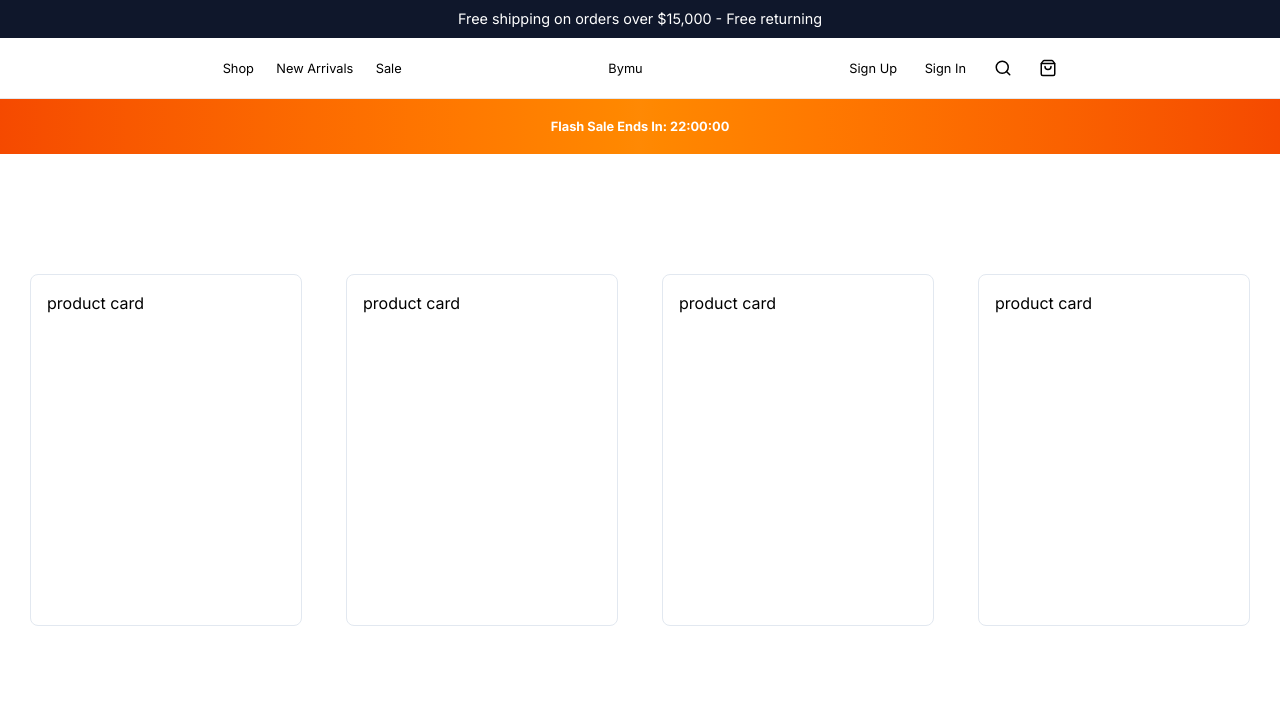
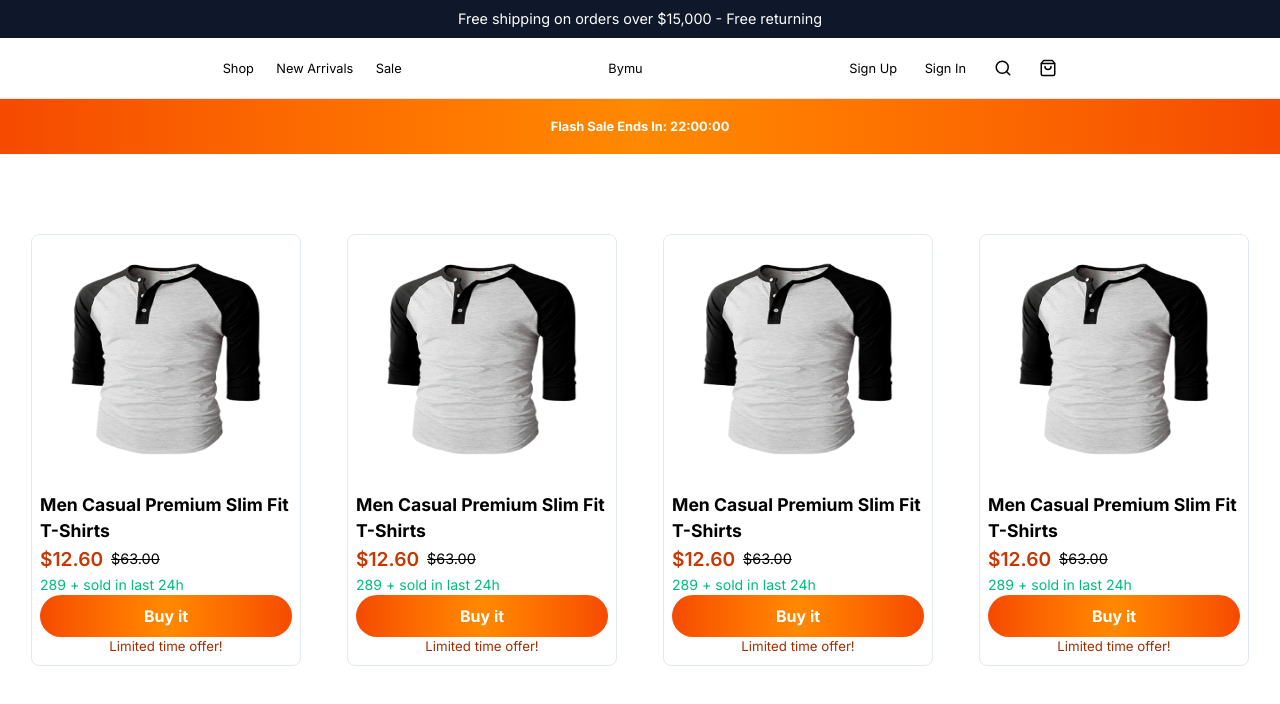
Before and after one commit to GuillermoTD/bymu-frontend, a Next.js app: page / in a window 1280 px wide. Shown: the top 704 px of the page. Built offline with nearby package versions, Linux system fonts and the light colour scheme.

Commit message:
se terminan de escribir las tarjetas

```diff
--- a/app/components/grid-product-card/GridProductCard.tsx
+++ b/app/components/grid-product-card/GridProductCard.tsx
@@ -9,7 +9,6 @@ const GridProductCard = ()=>{
                 <ProductCard/>
                 <ProductCard/>
                 <ProductCard/>
-
             </div>
         </>
     )
--- a/app/components/grid-product-card/GridProductCardStyles.css
+++ b/app/components/grid-product-card/GridProductCardStyles.css
@@ -2,8 +2,8 @@
 
 
 .grid-product-card{
-    @apply w-full min-h-[74vh] gap-[1rem] overflow-hidden;
+    @apply w-full min-h-[74vh] gap-[1rem] overflow-hidden ;
     display:grid;
     grid-template-columns: repeat(auto-fit, minmax(15rem,1fr));
-    place-items: center;
+    place-items: center center;
 }
--- a/app/components/product-card/ProductCard.tsx
+++ b/app/components/product-card/ProductCard.tsx
@@ -1,11 +1,33 @@
 import './ProductCardStyles.css';
+import Image from 'next/image';
 
 
 const ProductCard = ()=>{
     return(
         <>
-            <div className="product-card paddingGeneral">
-                product card
+            <div className="product-card ">
+                <div className="product-card-img">
+                    <img
+                        src="/images/shirt1.png"
+                        alt="Logo"
+                        width={200}
+                        height={100}
+                    />
+                </div>
+                <div className="product-card-wrapper">
+
+
+            <div className="product-card-productName">Men Casual Premium Slim Fit T-Shirts</div>
+            <div className="product-card-price">
+                <span className='text-orange-700 font-semibold text-[1.2rem]'>$12.60</span>
+                <span className='line-through text-[0.9rem]'>$63.00</span>
+            </div>
+            <div className="product-card-lastSold text-[0.88rem] text-emerald-500">
+                289 + sold in last 24h
+            </div>
+            <a href="#" className="product-card-buyButton">Buy it</a>
+            <div className="product-card-timeLimited text-[0.83rem] text-center text-orange-800">Limited time offer!</div>
+            </div>
             </div>
         </>
     )
--- a/app/components/product-card/ProductCardStyles.css
+++ b/app/components/product-card/ProductCardStyles.css
@@ -3,6 +3,33 @@
 
 
 .product-card{
-    @apply  max-w-full h-[22rem] max-h-[25rem] w-full sm:w-[17rem]
+    @apply  max-w-[90%] h-[27rem] max-h-[30rem] max-w-[70%] w-full sm:w-[17rem]
             border border-slate-200 rounded-lg;
+
+    .product-card-img{
+        @apply w-full h-[58%] flex items-center justify-center;
+
+        img{
+            @apply object-center h-[12rem] w-[12rem];
+        }
+    }
+
+    .product-card-wrapper{
+        @apply flex flex-col h-[42%] p-[0.5rem];
+
+        .product-card-productName{
+            @apply font-bold text-[1.1rem];
+        }
+
+        .product-card-price{
+            @apply flex items-center gap-[0.5rem];
+
+        }
+    }
+
+
+    .product-card-buyButton{
+        @apply flex items-center text-white font-bold rounded-3xl justify-center h-[3rem] bg-gradient-to-r from-orange-600 via-orange-400 to-orange-600;
+    }
+
 }
```
Also changed, not shown: public/images/shirt1.png (added).
